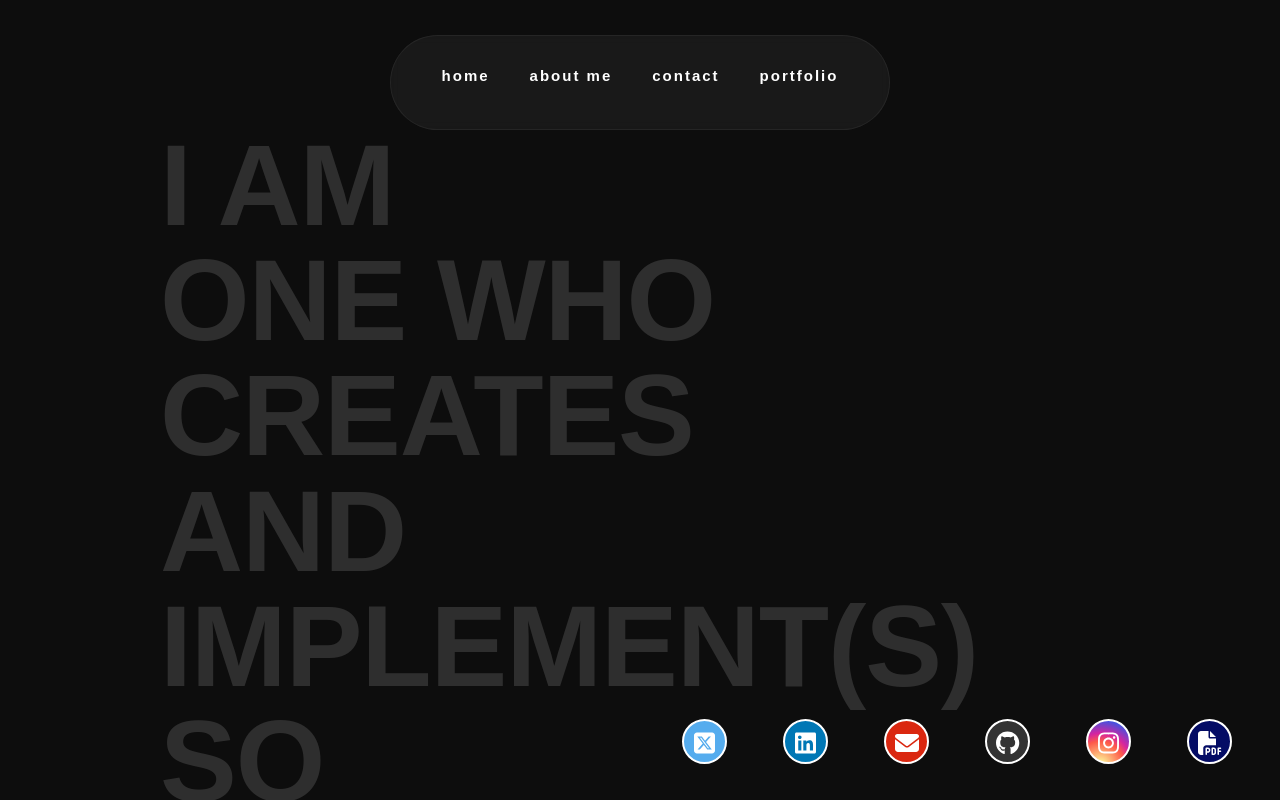
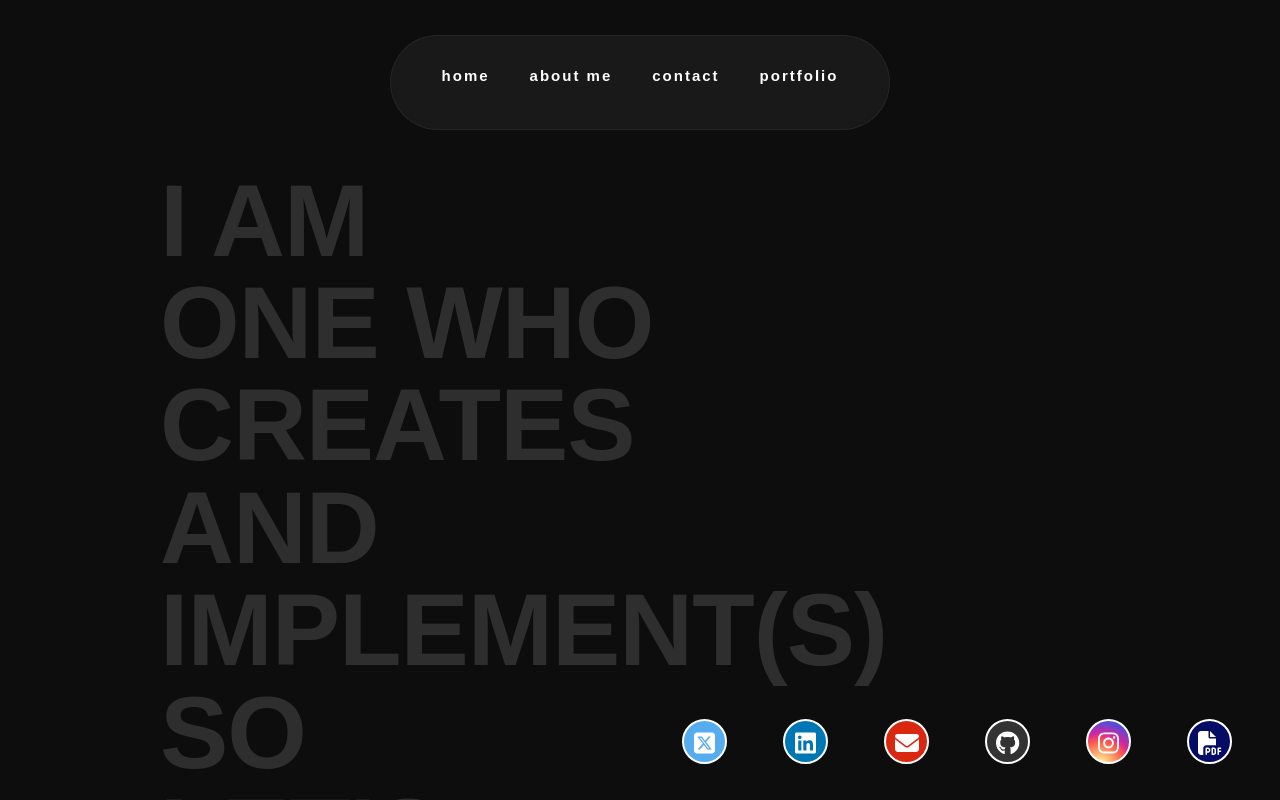
Before and after one commit to SimonYoseph/SimonYosephPortfolio, a React (Create React App) app: page / in a window 1280 px wide. Shown: the top 800 px of the page. Built offline with nearby package versions, Linux system fonts and the light colour scheme.

Commit message:
updated app.css

```diff
--- a/src/styles/App.css
+++ b/src/styles/App.css
@@ -14,12 +14,12 @@ body {
 }
 
 .text {
-  font-size: 9vw;
+  font-size: 8vw;
   font-weight: bold;
   letter-spacing: -.01em;
   line-height: 100%;
   margin: 0;
-  width: 100%;
+  width: 80%;
   color: rgb(182, 182, 182, 0.2);
   background: linear-gradient(to right, #b6b6b6, #b6b6b6) no-repeat;
   -webkit-background-clip: text;
@@ -36,7 +36,11 @@ body {
 
 .text a {
   font-size: 8vw;
-  /* margin-top: -65px; */
+  margin-bottom: 100px;
+}
+
+.text span {
+  font-size: 85%; /* Adjust the size as needed */
 }
 
 span {
```
